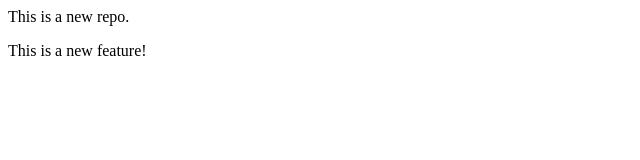
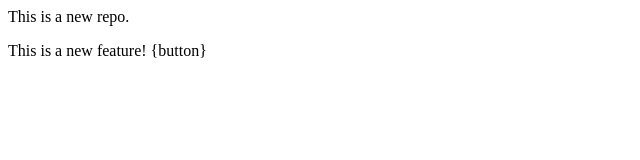
Before and after one commit to praveen610409/localrepo, a plain HTML site: page index.html in a window 1280 px wide. Shown: the full height of the page, 0-640 px from the left. Drawn offline with Linux system fonts and the light colour scheme.

Commit message:
Add button

```diff
--- a/index.html
+++ b/index.html
@@ -1,2 +1,2 @@
 <p>This is a new repo.</p>
-<p>This is a new feature!</p>
+<p>This is a new feature! {button}</p>
```
